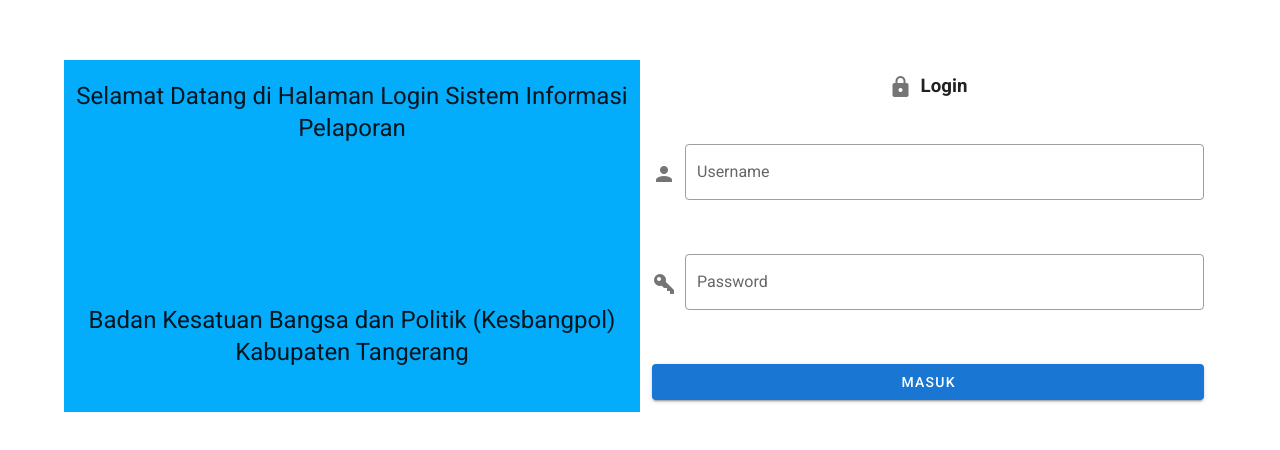
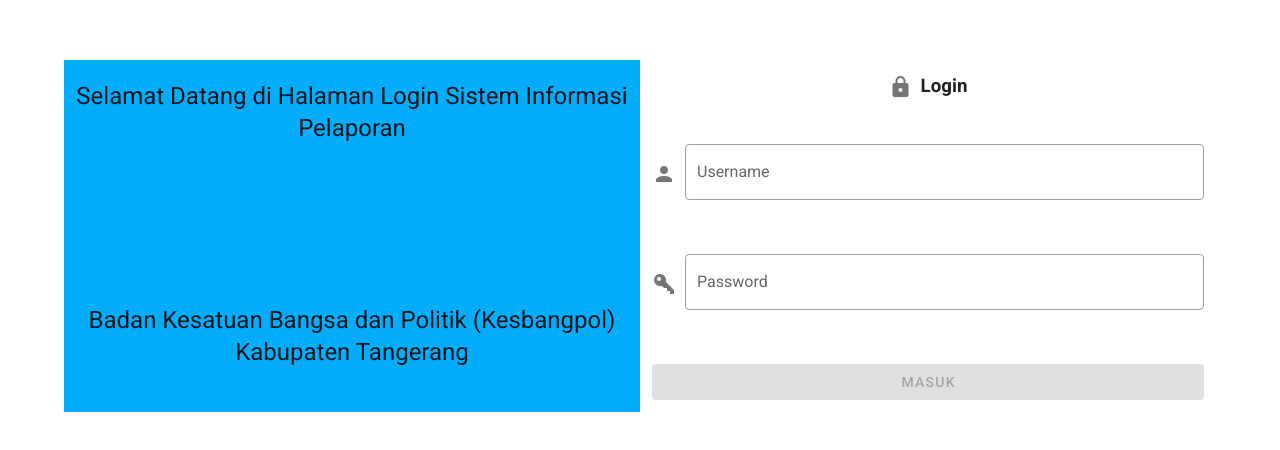
Before and after one commit to simkesbangpol/frontend, a Vue app: page /login in a window 1280 px wide. Shown: the part 184-634 px from the top of the page. Built offline with nearby package versions, Linux system fonts and the light colour scheme.

Commit message:
update rules in form login

```diff
--- a/src/views/Login.vue
+++ b/src/views/Login.vue
@@ -17,6 +17,7 @@
       <v-col cols="12" lg="6">
         <v-form
             ref="form"
+            v-model="isFormValid"
             @submit.prevent="submit"
         >
           <v-row>
@@ -24,13 +25,13 @@
               <h3 class="text-center mb-5"><v-icon left>mdi-lock</v-icon>Login</h3>
             </v-col>
             <v-col cols="12">
-              <v-text-field prepend-icon="mdi-account" label="Username" v-model="username" outlined @focus="isLoginSuccess=true" :rules="[isLoginSuccess]" />
+              <v-text-field prepend-icon="mdi-account" label="Username" v-model="username" outlined @focus="isLoginSuccess=true" :rules="[isLoginSuccess, fieldRules]" />
             </v-col>
             <v-col cols="12">
-              <v-text-field prepend-icon="mdi-key-variant" type="password" v-model="password" label="Password" outlined @focus="isLoginSuccess=true" :rules="[isLoginSuccess || 'Username dan password anda salah !']" />
+              <v-text-field prepend-icon="mdi-key-variant" type="password" v-model="password" label="Password" outlined @focus="isLoginSuccess=true" :rules="[this.isLoginSuccess || 'Username dan password anda salah !', fieldRules]" />
             </v-col>
             <v-col cols="12">
-              <v-btn :loading="isLoading" block type="submit" color="primary">
+              <v-btn :loading="isLoading" block type="submit" color="primary" :disabled="!isFormValid">
                 Masuk
               </v-btn>
             </v-col>
@@ -58,6 +59,8 @@ export default {
   },
   data() {
     return {
+      fieldRules: v => !!v || 'Field ini tidak boleh kosong.',
+      isFormValid: false,
       username: '',
       password: '',
       isLoading: false,
```
